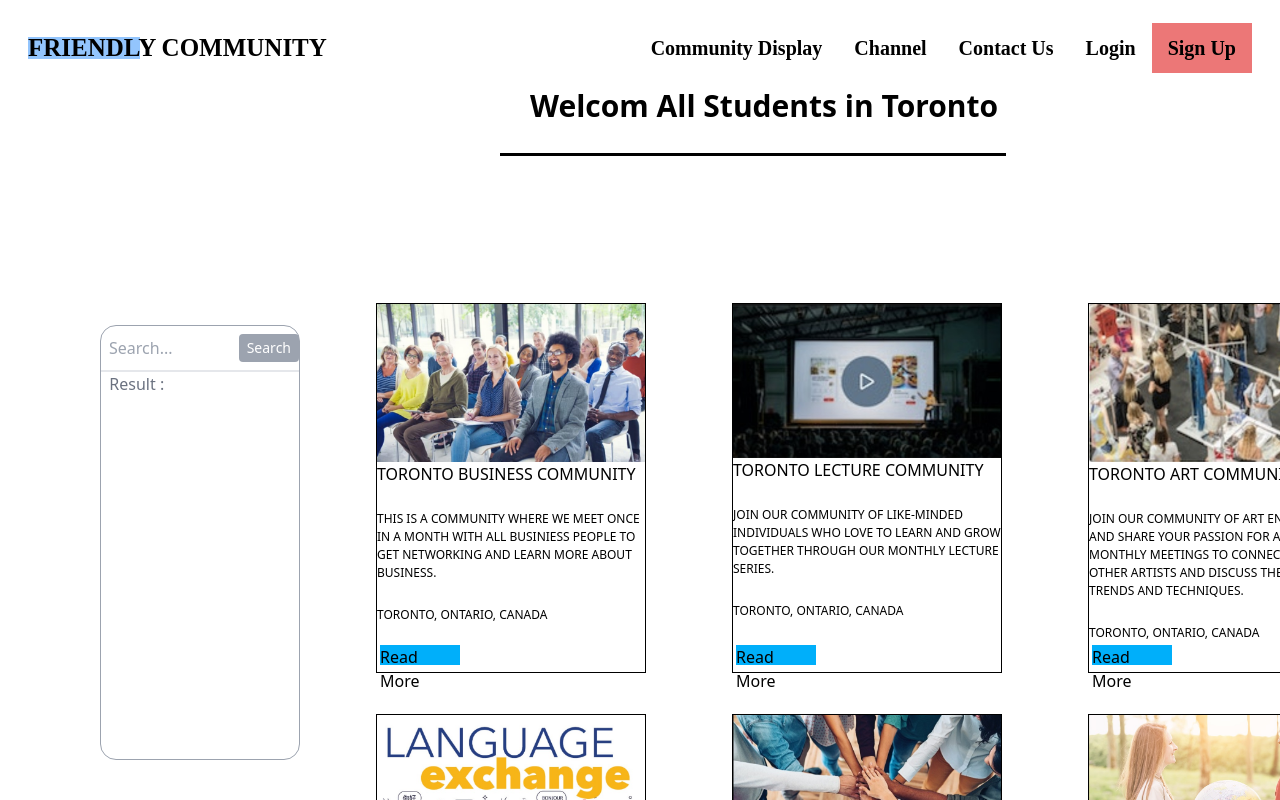
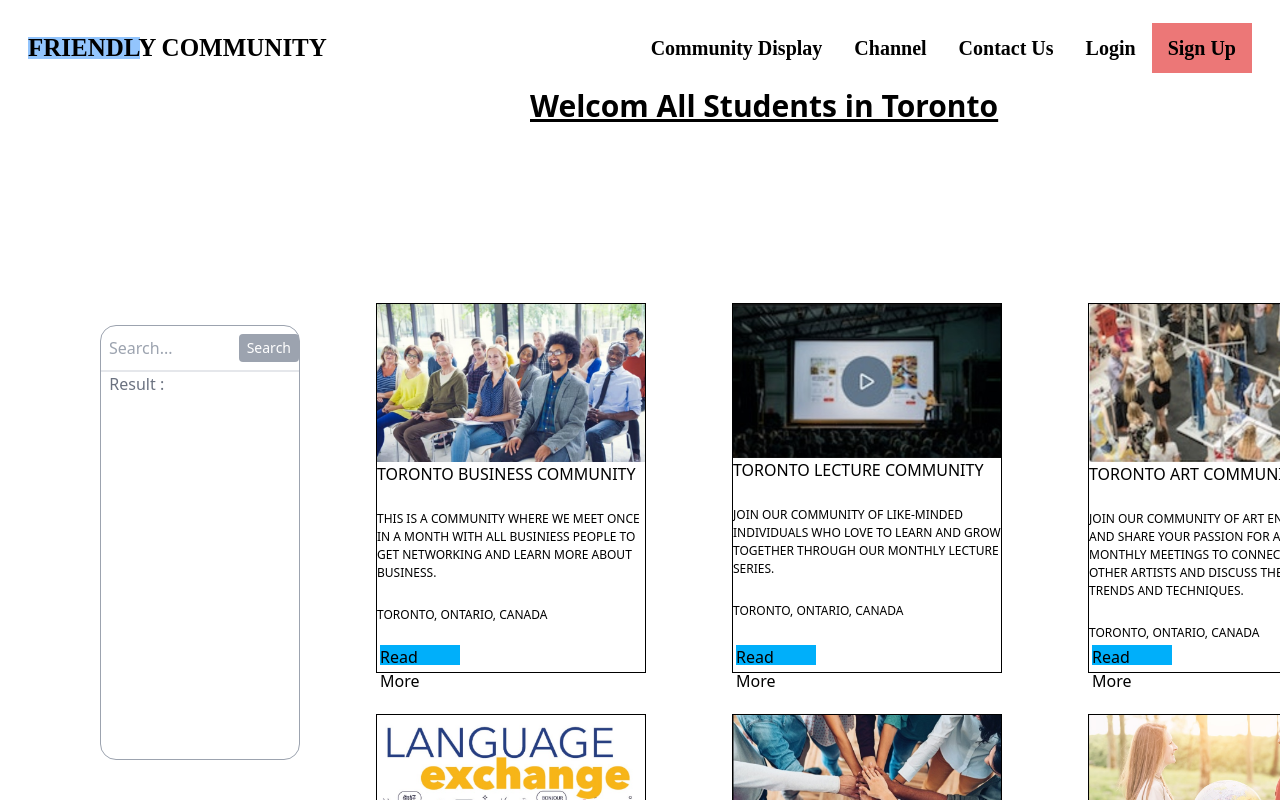
Before and after one commit to comp231-002-Team2/FrontEnd-comp231-002-Team-2-, a Next.js app: page /display in a window 1280 px wide. Shown: the top 800 px of the page. Built offline with nearby package versions, Linux system fonts and the light colour scheme.

Commit message:
Update display.js

```diff
--- a/pages/display.js
+++ b/pages/display.js
@@ -47,8 +47,7 @@ const display = () => {
 
 
 
-            <p className=" font-bold text-[#000000] text-3xl top-[88px] left-[530px] w-[506px] h-[41px] whitespace-pre-wrap absolute" >Welcom All Students in Toronto</p>
-            <p className=' top-[115px] left-[500px] w-[506px] h-[41px] whitespace-pre-wrap absolute' style={{ borderBottomWidth: '3px', borderBottomStyle: 'solid', borderBottomColor: 'black' }}>&nbsp;&nbsp;&nbsp;&nbsp;&nbsp;</p>
+            <p className="underline font-bold text-[#000000] text-3xl top-[88px] left-[530px] w-[506px] h-[41px] whitespace-pre-wrap absolute" >Welcom All Students in Toronto</p>
 
             <form className="whitespace-pre-wrap absolute top-[303px] left-[376px] w-[270px] h-[370px] border border-black">
   <img src="/assets/popular/1.jpg" alt="Your Image" />
```
